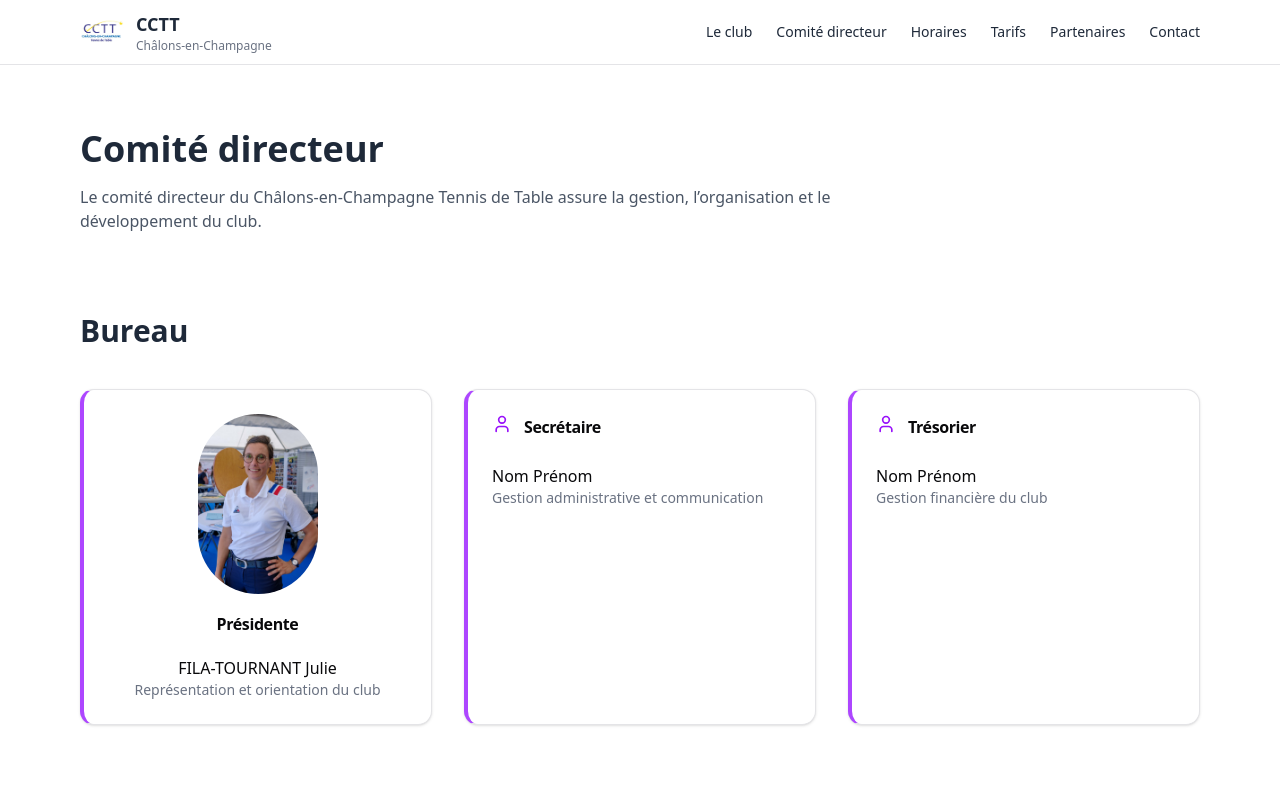
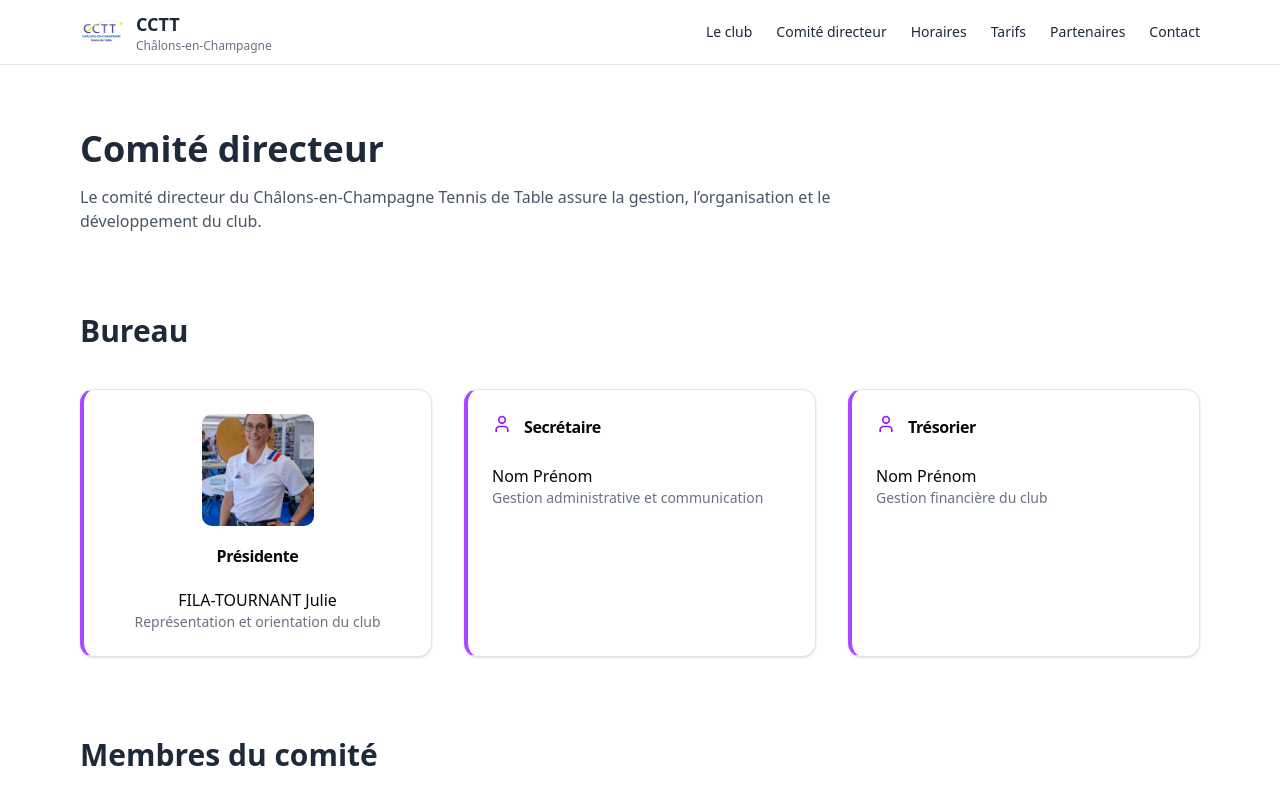
Before and after one commit to jesared/club-cctt, a Next.js app: page /comite-directeur in a window 1280 px wide. Shown: the top 800 px of the page. Built offline with nearby package versions, Linux system fonts and the light colour scheme.

Commit message:
up cd image

```diff
--- a/app/comite-directeur/page.tsx
+++ b/app/comite-directeur/page.tsx
@@ -23,14 +23,14 @@ export default function ComiteDirecteurPage() {
           {/* PRÉSIDENT */}
           <Card className="border-l-4 border-l-purple-500">
             <CardHeader className="flex flex-col items-center text-center gap-4">
-              <Image
-                src="/comite/julie_Fila_Tournant.jpg"
-                alt="FILA-TOURNANT Julie – Présidente du CCTT"
-                width={120}
-                height={120}
-                className="rounded-full object-cover"
-              />
-
+              <div className="relative w-28 h-28 overflow-hidden rounded-lg">
+                <Image
+                  src="/comite/julie_Fila_Tournant.jpg"
+                  alt="FILA-TOURNANT Julie – Présidente du CCTT"
+                  fill
+                  className="object-cover"
+                />
+              </div>
               <CardTitle>Présidente</CardTitle>
             </CardHeader>
 
```
